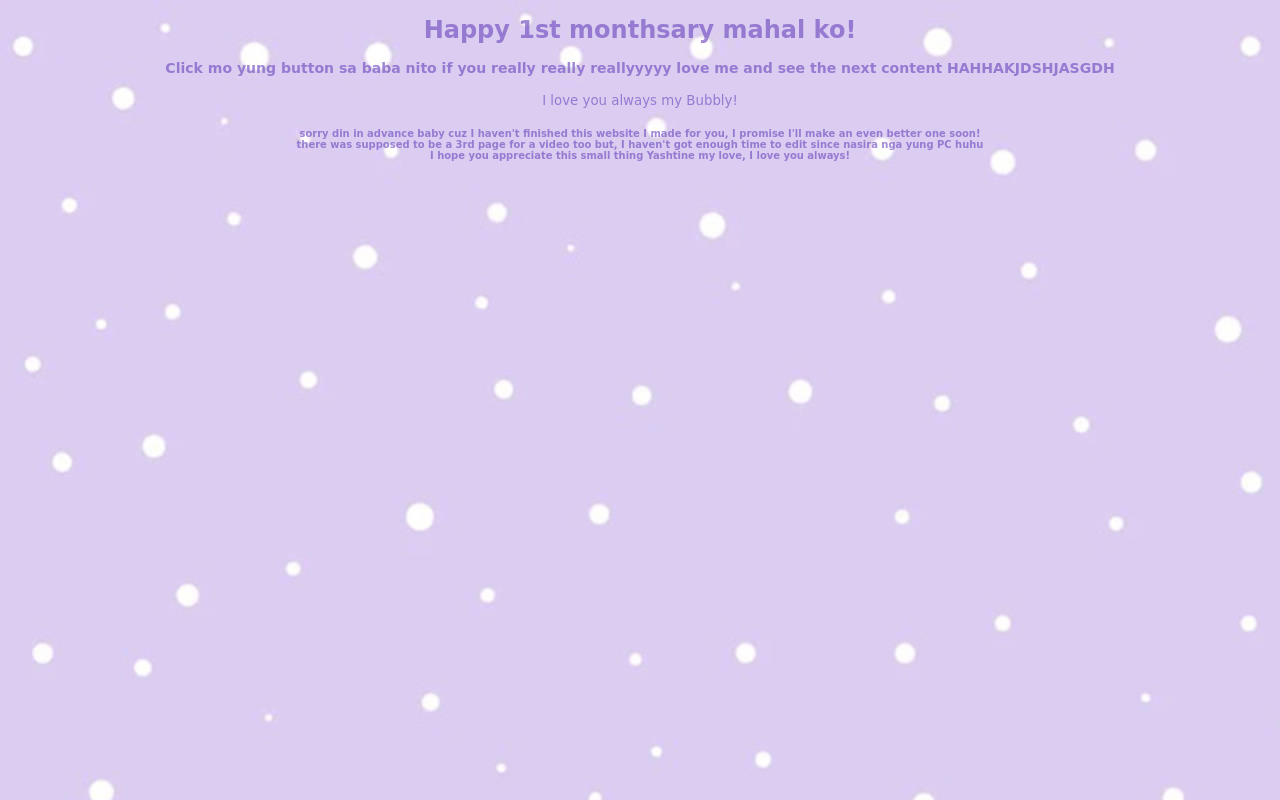
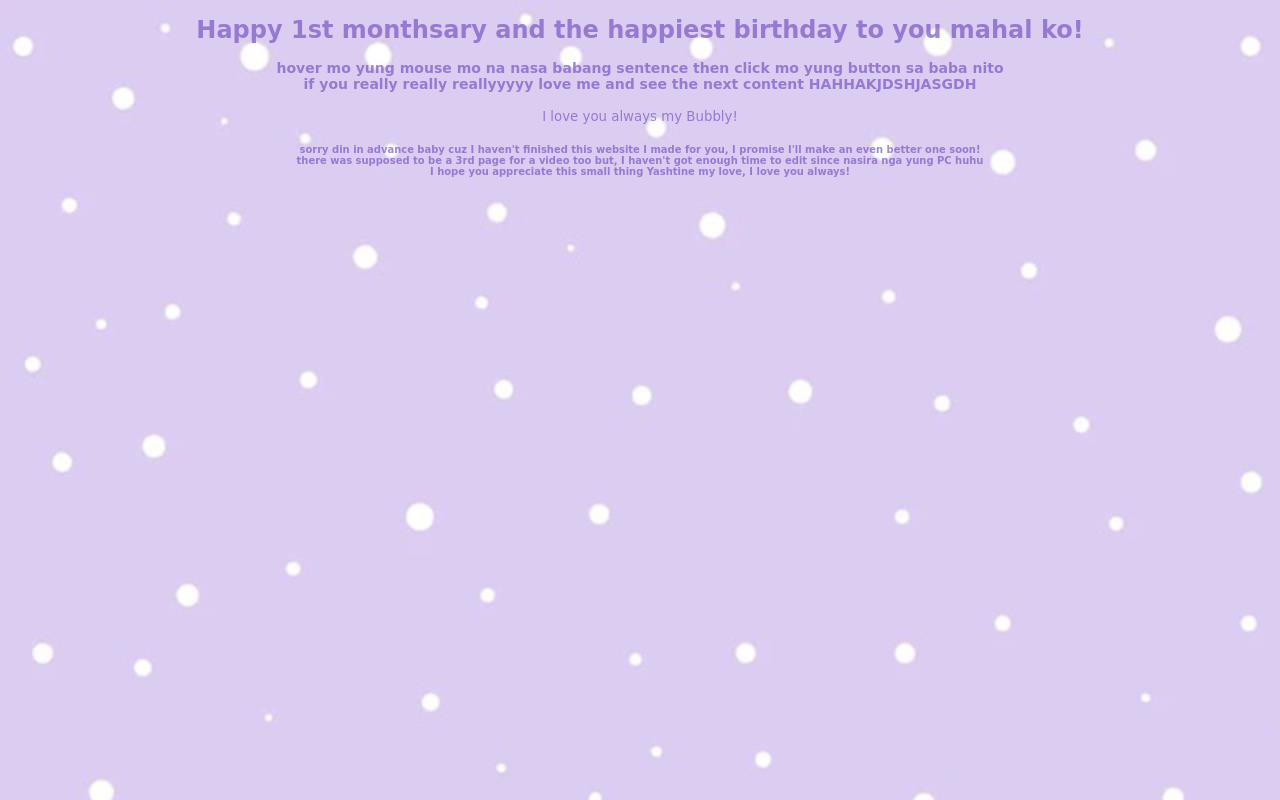
Before and after one commit to kidiepark/1stmonth, a plain HTML site: page index.html in a window 1280 px wide. Drawn offline with Linux system fonts and the light colour scheme.

Commit message:
Add files via upload
input a new text

```diff
--- a/index.html
+++ b/index.html
@@ -9,9 +9,10 @@
     <title>1st monthsary</title>
 </head>
 <body>
-    <h1 id="h11">Happy 1st monthsary mahal ko!</h1>
+    <h1 id="h11">Happy 1st monthsary and the happiest birthday to you mahal ko!</h1>
 
-    <h3 id="h33">Click mo yung button sa baba nito if you really really reallyyyyy love me and see the next content HAHHAKJDSHJASGDH</h3>
+    <h3 id="h33">hover mo yung mouse mo na nasa babang sentence then click mo yung button sa baba nito
+        <br>if you really really reallyyyyy love me and see the next content HAHHAKJDSHJASGDH</h3>
 
     <a id="button" href="Project0.html" title="Click meeeeeee"><button id="nxtpg">I love you always my Bubbly!</button></a>
 
```
